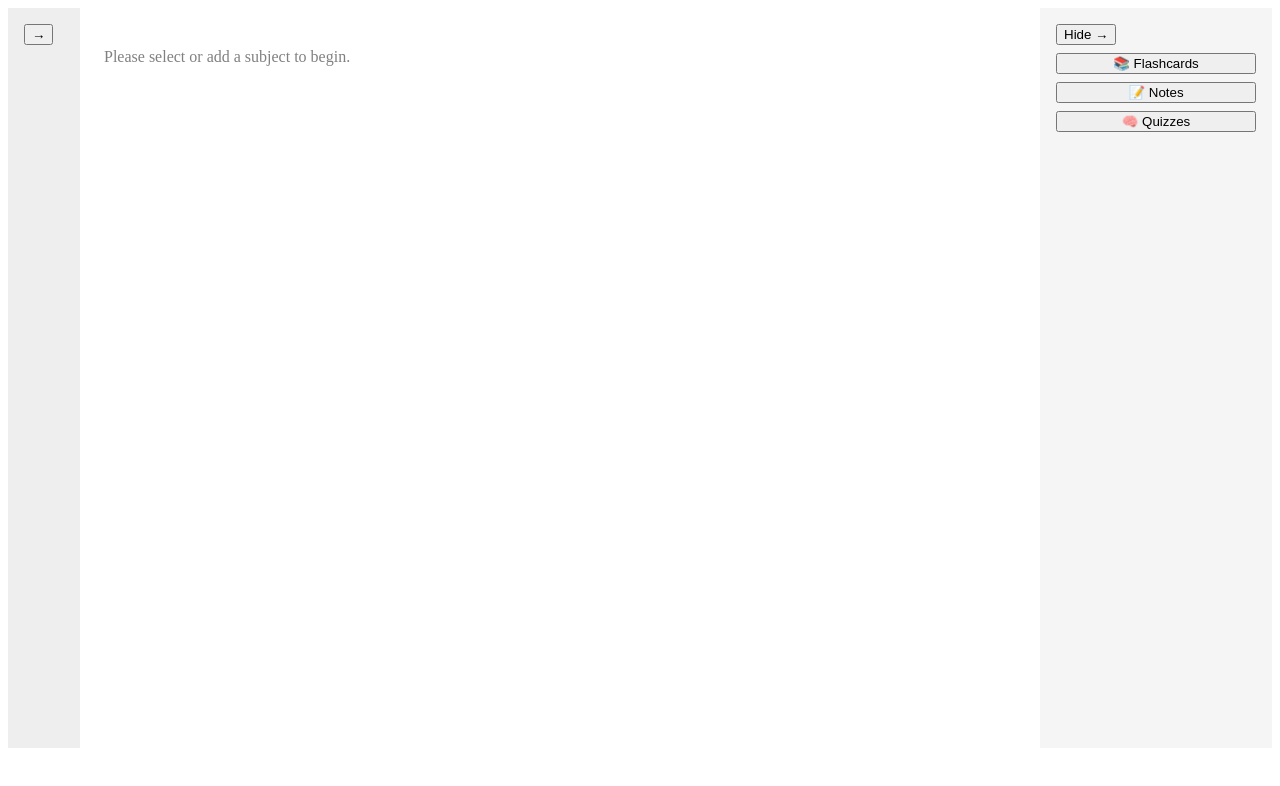
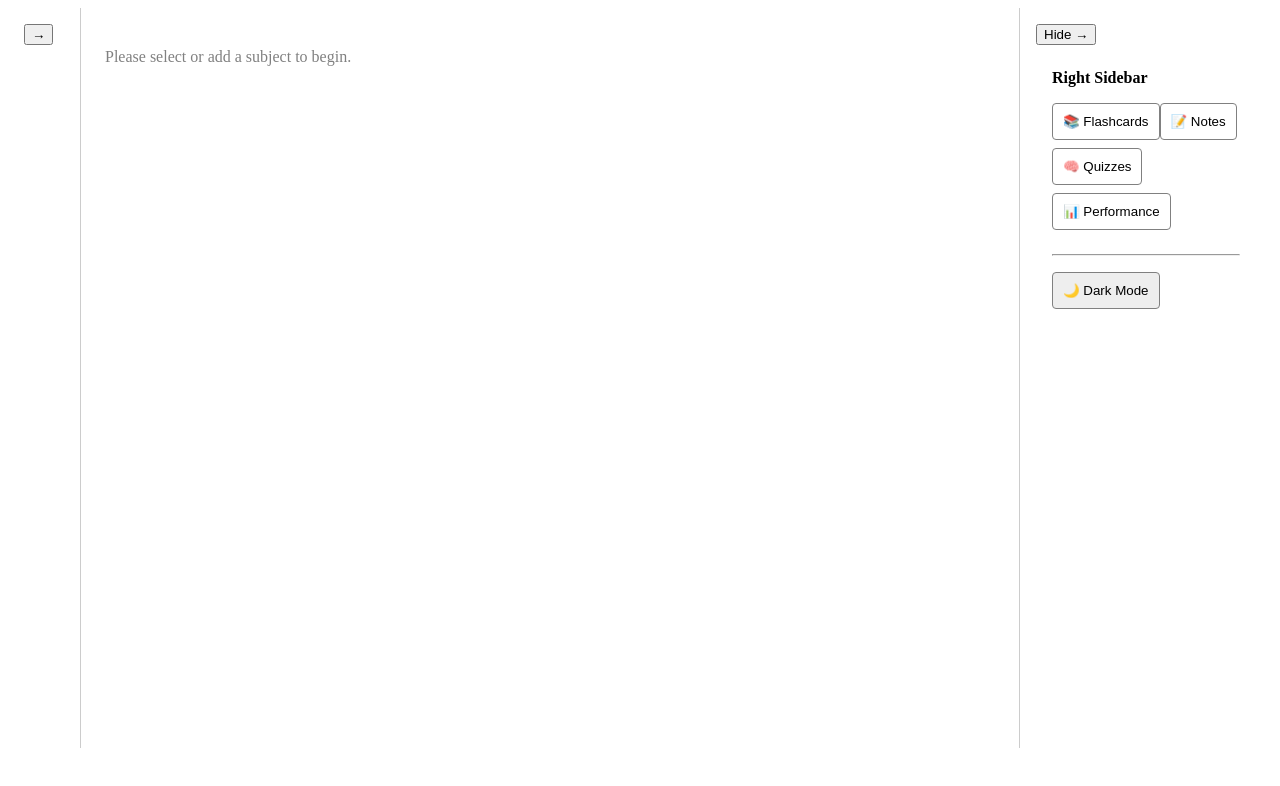
Before and after one commit to Kiana-ak/Hinterest, a React (Create React App) app in the folder hinterest/: page /home in a window 1280 px wide. Both pictures are taken after a click on the button "← Hide". Shown: the top 786 px of the page. Built offline with nearby package versions, Linux system fonts and the light colour scheme; no server answers.

Commit message:
Dark/light mode toggle is now working

```diff
--- a/hinterest/src/App.css
+++ b/hinterest/src/App.css
@@ -14,15 +14,14 @@
 }
 
 .App-header {
-  background-color: #282c34;
+  background-color: var(--bg-color);
   min-height: 100vh;
   display: flex;
   flex-direction: column;
   align-items: center;
   justify-content: center;
   font-size: calc(10px + 2vmin);
-  color: white;
-}
+  color: var(--text-color);}
 
 .App-link {
   color: #61dafb;
--- a/hinterest/src/Themes/themes.css
+++ b/hinterest/src/Themes/themes.css
@@ -3,7 +3,7 @@
   --text-color: #000000;
 }
 
-  [data-theme="dark"] {
+[data-theme='dark'] {
   --bg-color: #121212;
   --text-color: #ffffff;
 }
--- a/hinterest/src/components/HinterestUI/HinterestRightBar.js
+++ b/hinterest/src/components/HinterestUI/HinterestRightBar.js
@@ -1,40 +1,41 @@
+import React, { useContext } from 'react';
 import { useNavigate } from 'react-router-dom';
 import { ThemeContext } from '../../Themes/ThemeContext';
 
 export default function HinterestRightBar() {
   const navigate = useNavigate();
-
   const { theme, toggleTheme } = useContext(ThemeContext);
 
-  const handleFlashcardsClick = () => {
-    navigate('/flashcards');
+  const buttonStyle = {
+    padding: '10px',
+    border: '1px solid gray',
+    borderRadius: '4px',
+    marginBottom: '0.5rem',
+    backgroundColor: theme === 'dark' ? '#222' : '#fff',
+    color: theme === 'dark' ? '#fff' : '#000',
+    cursor: 'pointer'
   };
 
   return (
-    <div className="w-40 bg-white border-l border-gray-300">
-      <div className="p-4 border-b border-gray-300">Study plan</div>
-      <div className="p-4 border-b border-gray-300">
-        <button
-          className="block text-left w-full"
-          onClick={handleFlashcardsClick}
-        >
-          Flash cards
-        </button>
-      </div>
-      <div className="p-4 border-b border-gray-300">Notes</div>
-      <div className="p-4 border-b border-gray-300">Videos</div>
-      <div className="p-4 border-b border-gray-300">Quizzes</div>
-      <div className="p-4 border-b border-gray-300">Performance</div>
+    <div style={{ padding: '1rem' }}>
+      <div style={{ marginBottom: '1rem', fontWeight: 'bold' }}>Right Sidebar</div>
+
+      <button style={buttonStyle} onClick={() => navigate('/flashcards')}>📚 Flashcards</button>
+      <button style={buttonStyle}>📝 Notes</button>
+      <button style={buttonStyle}>🧠 Quizzes</button>
+      <button style={buttonStyle}>📊 Performance</button>
+
+      <hr style={{ margin: '1rem 0' }} />
 
       <button
-      onClick={toggleTheme}
-      className="mt-4 w-full px-2 py-1 text-sm border rounded hover:bg-gray-200"
-    >
-      {theme === 'light' ? '🌙 Dark Mode' : '☀️ Light Mode'}
-    </button>
+        onClick={toggleTheme}
+        style={{
+          ...buttonStyle,
+          backgroundColor: theme === 'dark' ? '#444' : '#eee'
+        }}
+      >
+        {theme === 'dark' ? '☀️ Light Mode' : '🌙 Dark Mode'}
+      </button>
     </div>
-
-
-
   );
 }
--- a/hinterest/src/index.css
+++ b/hinterest/src/index.css
@@ -1,4 +1,4 @@
-body {
+root {
   margin: 0;
   font-family: -apple-system, BlinkMacSystemFont, 'Segoe UI', Roboto, Oxygen,
     Ubuntu, Cantarell, 'Fira Sans', 'Droid Sans', 'Helvetica Neue', sans-serif;
@@ -7,7 +7,7 @@ body {
 
   background-color: var(--bg-color);
   color: var(--text-color);
-  transition: all 0.3s ease;
+  transition: background-color 0.3s ease, color 0.3s ease;
 }
 
 code {
--- a/hinterest/src/pages/Home.jsx
+++ b/hinterest/src/pages/Home.jsx
@@ -4,13 +4,12 @@ import SubjectSelector from '../components/SubjectSelector';
 import SubjectContent from '../components/SubjectContent';
 import Chatbot from '../components/Chatbot';
 import Flashcards from '../components/Flashcards';
-import Notes from '../components/Notecard'; // Use your actual Notes component name
-import Quizzes from '../components/Quizcard'; // Use your actual Quizzes component name
+import Notes from '../components/Notecard';
+import Quizzes from '../components/Quizcard';
+import HinterestRightBar from '../components/HinterestUI/HinterestRightBar';
 
 function Home() {
   const [message, setMessage] = useState('Loading...');
-
-  // Start with no subjects and no subject selected
   const [subjects, setSubjects] = useState([]);
   const [selectedSubject, setSelectedSubject] = useState('');
   const [selectedTool, setSelectedTool] = useState('chatbot');
@@ -28,12 +27,27 @@ function Home() {
   }, []);
 
   return (
-    <div style={{ display: 'flex', height: 'calc(100vh - 60px)' }}>
+    <div
+      style={{
+        display: 'flex',
+        height: 'calc(100vh - 60px)',
+        background: 'var(--bg-color)',
+        color: 'var(--text-color)',
+        transition: 'background 0.3s ease, color 0.3s ease',
+      }}
+    >
       {/* Left Sidebar */}
-  {showLeftSidebar && (
-  <div style={{ width: '220px', background: '#eee', padding: '1rem' }}>
+      {showLeftSidebar ? (
+        <div
+          style={{
+            width: '220px',
+            background: 'var(--bg-color)',
+            color: 'var(--text-color)',
+            padding: '1rem',
+            borderRight: '1px solid #ccc',
+          }}
+        >
           <button onClick={() => setShowLeftSidebar(false)} style={{ marginBottom: '0.5rem' }}>← Hide</button>
-
           <h3>Menu</h3>
           <ul style={{ listStyleType: 'none', paddingLeft: 0 }}>
             <li><Link to="/home">Home</Link></li>
@@ -41,7 +55,6 @@ function Home() {
             <li><Link to="/">Logout</Link></li>
           </ul>
           <hr />
-
           <SubjectSelector
             subjects={subjects}
             setSubjects={setSubjects}
@@ -50,10 +63,16 @@ function Home() {
             setSelectedTool={setSelectedTool}
           />
         </div>
-)}
-
-  {!showLeftSidebar && (
-    <div style={{ width: '40px', background: '#eee', padding: '1rem' }}>
+      ) : (
+        <div
+          style={{
+            width: '40px',
+            background: 'var(--bg-color)',
+            color: 'var(--text-color)',
+            padding: '1rem',
+            borderRight: '1px solid #ccc',
+          }}
+        >
           <button onClick={() => setShowLeftSidebar(true)}>→</button>
         </div>
       )}
@@ -73,25 +92,34 @@ function Home() {
       </div>
 
       {/* Right Sidebar */}
-  {showRightSidebar && (
-    <div style={{ width: '200px', background: '#f5f5f5', padding: '1rem' }}>
+      {showRightSidebar ? (
+        <div
+          style={{
+            width: '220px',
+            background: 'var(--bg-color)',
+            color: 'var(--text-color)',
+            padding: '1rem',
+            borderLeft: '1px solid #ccc',
+          }}
+        >
           <button onClick={() => setShowRightSidebar(false)} style={{ marginBottom: '0.5rem' }}>Hide →</button>
-      <div style={{ display: 'flex', flexDirection: 'column', gap: '0.5rem' }}>
-        <button onClick={() => setSelectedTool('flashcards')}>📚 Flashcards</button>
-        <button onClick={() => setSelectedTool('notes')}>📝 Notes</button>
-        <button onClick={() => setSelectedTool('quizzes')}>🧠 Quizzes</button>
+          <HinterestRightBar />
         </div>
-    </div>
-  )}
-  {!showRightSidebar && (
-    <div style={{ width: '40px', background: '#f5f5f5', padding: '1rem' }}>
+      ) : (
+        <div
+          style={{
+            width: '40px',
+            background: 'var(--bg-color)',
+            color: 'var(--text-color)',
+            padding: '1rem',
+            borderLeft: '1px solid #ccc',
+          }}
+        >
           <button onClick={() => setShowRightSidebar(true)}>←</button>
         </div>
       )}
     </div>
-
   );
-
 }
 
 export default Home;
```
Also changed, not shown: 1 other file (tests, documents, lock files or other folders). Lines whose indentation alone changed are shown as unchanged.
